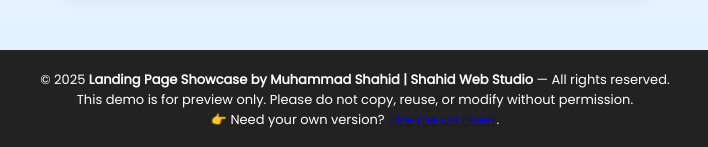
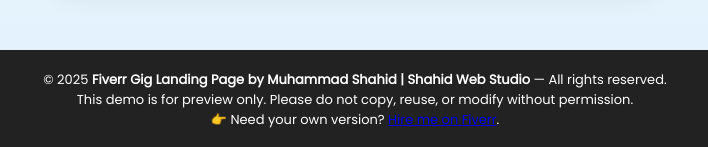
Before and after one commit to ShahidAnjana/fiverr-gig-landing-page, a plain HTML site: page index.html in a window 1280 px wide. Shown: the part 1320-1467 px from the top of the page, 285-993 px from the left. Drawn offline with nearby package versions, Linux system fonts and the light colour scheme.

Commit message:
Update index.html

```diff
--- a/index.html
+++ b/index.html
@@ -51,7 +51,7 @@
 
   <!-- 👣 Footer Section -->
   <footer style="text-align:center; font-size:13px; color:#fff; padding:20px;">
-  © 2025 <strong>Landing Page Showcase by Muhammad Shahid | Shahid Web Studio</strong> — All rights reserved.<br>
+  © 2025 <strong>Fiverr Gig Landing Page by Muhammad Shahid | Shahid Web Studio</strong> — All rights reserved.<br>
   This demo is for preview only. Please do not copy, reuse, or modify without permission.<br>
   👉 Need your own version? <a href="https://www.fiverr.com/s/38qNQ6A" target="_blank">Hire me on Fiverr</a>.
 </footer>
```
